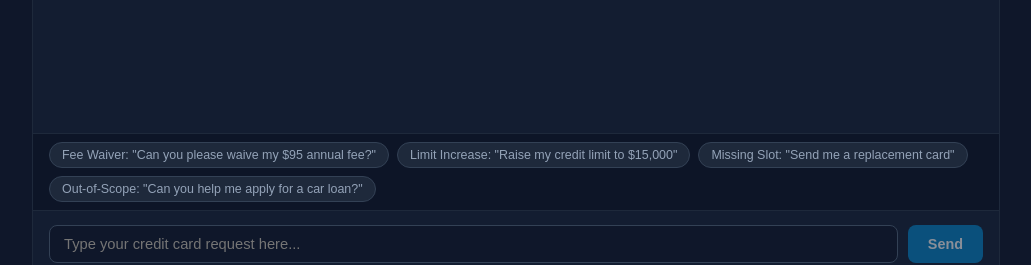
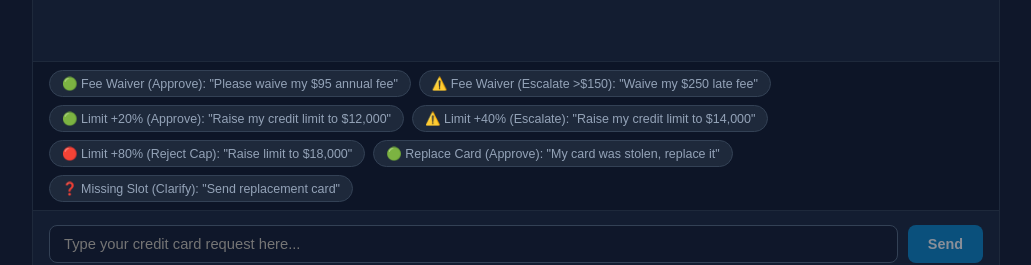
Before and after one commit to vedantbladers/CREDIT-CARD-SERVICE-AGENT, a React (Vite) app in the folder react-ui/: page / in a window 1280 px wide. Shown: the part 506-771 px from the top of the page, without its empty margins (124-1155 px from the left). Built offline with nearby package versions, Linux system fonts and the light colour scheme; no server answers.

Commit message:
feat(ui): add policy engine evaluation scenario chips to Suggestions

```diff
--- a/react-ui/src/components/Suggestions.jsx
+++ b/react-ui/src/components/Suggestions.jsx
@@ -2,22 +2,42 @@ import React from 'react';
 
 const SUGGESTIONS = [
   {
-    label: 'Fee Waiver: "Can you please waive my $95 annual fee?"',
-    text: 'Can you please waive my $95 annual fee?',
+    label: '🟢 Fee Waiver (Approve): "Please waive my $95 annual fee"',
+    text: 'Can you please waive my $95 annual membership fee?',
+    accountHint: 'ACC-1001',
   },
   {
-    label: 'Limit Increase: "Raise my credit limit to $15,000"',
-    text: 'I would like to raise my credit limit to $15,000 please',
+    label: '⚠️ Fee Waiver (Escalate >$150): "Waive my $250 late fee"',
+    text: 'Please waive my $250 late fee that was charged yesterday',
+    accountHint: 'ACC-1001',
   },
   {
-    label: 'Missing Slot: "Send me a replacement card"',
-    text: 'Can you please send me a replacement card to my address?',
+    label: '🟢 Limit +20% (Approve): "Raise my credit limit to $12,000"',
+    text: 'I would like to raise my credit limit to $12,000 please',
+    accountHint: 'ACC-1001',
   },
   {
-    label: 'Out-of-Scope: "Can you help me apply for a car loan?"',
-    text: 'Can you help me apply for a used car loan?',
+    label: '⚠️ Limit +40% (Escalate): "Raise my credit limit to $14,000"',
+    text: 'Please increase my credit limit to $14,000 for travel',
+    accountHint: 'ACC-1001',
+  },
+  {
+    label: '🔴 Limit +80% (Reject Cap): "Raise limit to $18,000"',
+    text: 'Can you increase my credit limit to $18,000?',
+    accountHint: 'ACC-1001',
+  },
+  {
+    label: '🟢 Replace Card (Approve): "My card was stolen, replace it"',
+    text: 'My credit card was stolen in the subway, I need a replacement right away',
+    accountHint: 'ACC-1001',
+  },
+  {
+    label: '❓ Missing Slot (Clarify): "Send replacement card"',
+    text: 'Can you please send me a replacement card to my address?',
+    accountHint: 'ACC-1001',
   },
 ];
+
 
 export default function Suggestions({ onSelect, disabled }) {
   return (
```
